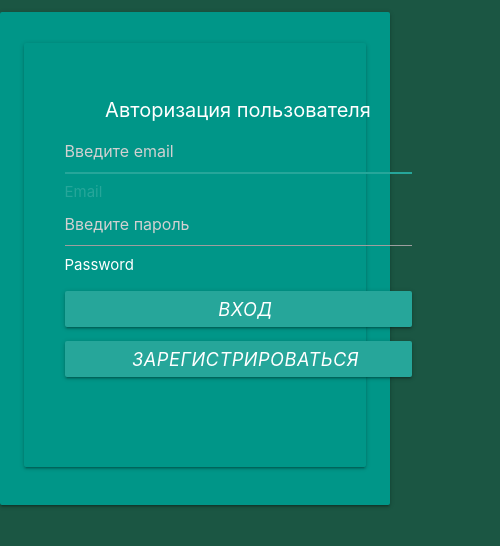
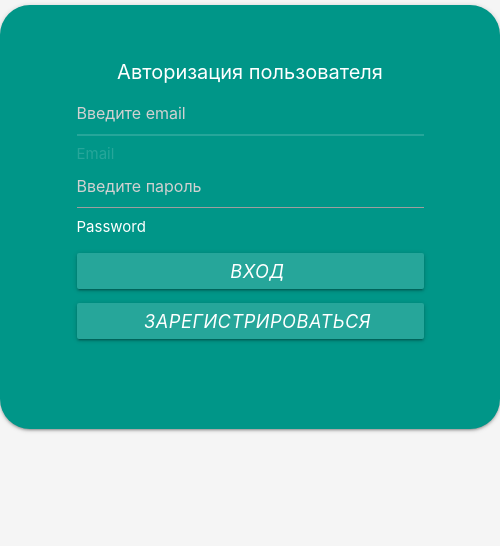
Before and after one commit to Taras-js/file-mongo-express-react-node, a React (Create React App) app in the folder client/: page / in a window 390 px wide. Shown: the top 546 px of the page, 500 px wide, since content can reach past the window. Built offline with nearby package versions, Linux system fonts and the light colour scheme.

Commit message:
adapted for mobile devices

```diff
--- a/client/src/App.js
+++ b/client/src/App.js
@@ -20,7 +20,7 @@ function App() {
       }}
     >
       {isAuthenticated && <Navbar />}
-      <div className="card-panel teal text-lighten-5">{routes}</div>
+      <div>{routes}</div>
     </AuthContext.Provider>
   );
 }
--- a/client/src/components/ImagesList.js
+++ b/client/src/components/ImagesList.js
@@ -5,7 +5,7 @@ export const ImagesList = ({ images }) => {
     <>
       {images.map((image) => {
         return (
-          <div key={image._id}>
+          <div key={image._id} className="all-image">
             <div className="row">
               <div className="col s12 m7">
                 <div className="card">
--- a/client/src/components/LastImage.js
+++ b/client/src/components/LastImage.js
@@ -3,7 +3,7 @@ import React from "react";
 export const LastImage = ({ image }) => {
   return (
     <>
-      <div key={image._id}>
+      <div key={image._id} className="all-image">
         <div className="row">
           <div className="col s12 m7">
             <div className="card">
--- a/client/src/components/Navbar.js
+++ b/client/src/components/Navbar.js
@@ -11,8 +11,8 @@ export const Navbar = () => {
     navigate("/");
   };
   return (
-    <nav>
-      <div className="nav-wrapper teal text-lighten-5">
+
+      <nav className="nav-wrapper teal text-lighten-3">
         <ul id="nav-mobile" className="right">
           <li>
             <NavLink to="/image">Все картинки пользователя</NavLink>
@@ -29,7 +29,7 @@ export const Navbar = () => {
             </NavLink>
           </li>
         </ul>
-      </div>
-    </nav>
+      </nav>
+
   );
 };
--- a/client/src/index.css
+++ b/client/src/index.css
@@ -1,19 +1,26 @@
 @import "~materialize-css";
+
 body {
     width: 100%;
     height: 100vh;
-  background-color: #1b5643;
+    background-color: whitesmoke;
     margin: 0 auto;
     padding-top: 5px;
+}
 
+.card-panel {
+    width: 500px;
+    margin: 0 auto;
+    border-radius: 30px;
 }
+
 .form-registration {
-
     width: 380px;
     height: 320px;
     margin: 2rem auto;
     border-radius: 30px;
 }
+
 .fieldset {
     display: grid;
     border-radius: 30px;
@@ -21,22 +28,27 @@ body {
     margin: 0 auto;
     border: none;
 }
+
 .legend {
     text-align: center;
     font-size: 20px;
     color: white;
 }
+
 .text {
     resize: none;
     overflow-y: hidden;
 }
+
 .yellow-input {
     color: white;
 }
+
 label {
     color: white;
     font-size: 15px;
 }
+
 .file {
     height: 40px;
     background-color: #6cefff;
@@ -46,33 +58,59 @@ label {
     margin: 5px;
     width: 300px;
 }
+
 textarea {
     background-color: white;
     border-radius: 5px;
 }
+
 textarea::placeholder {
     color: black;
 }
+
 .file:hover {
     color: #F7654A;
     cursor: pointer;
     background-color: black;
 }
+
 .logo {
     width: 350px;
-  height: 350px;
     border-radius: 5%;
 }
-.btn i{
+
+.btn i {
     width: 300px;
 }
+
 .wrapper {
     margin: 1rem auto;
 }
+
 .form-file {
     width: 320px;
     margin: 0 auto;
 }
+
 .image-page {
     height: 100%;
 }
+
+.nav-wrapper {
+    margin: -10px auto 10px auto;
+}
+
+.nav-mobile {
+}
+
+@media screen and (min-width: 320px) and (max-width: 690px) {
+    .nav-wrapper {
+        height: 120px;
+        width: 500px;
+    }
+
+    .all-image {
+        width: 500px;
+    }
+
+}
--- a/package.json
+++ b/package.json
@@ -6,7 +6,7 @@
   "scripts": {
     "start": "cross-env NODE_ENV=production node app.js",
     "server": "nodemon app.js",
-    "client": "npm run start -prefix client",
+    "client": "npm run start --prefix client",
     "client:install": "npm install --prefix client",
     "client:build": "npm run build --prefix client",
     "dev": "cross-env NODE_ENV=development concurrently \"npm run server\" \"npm run client\""
```
Lines whose indentation alone changed are shown as unchanged.
